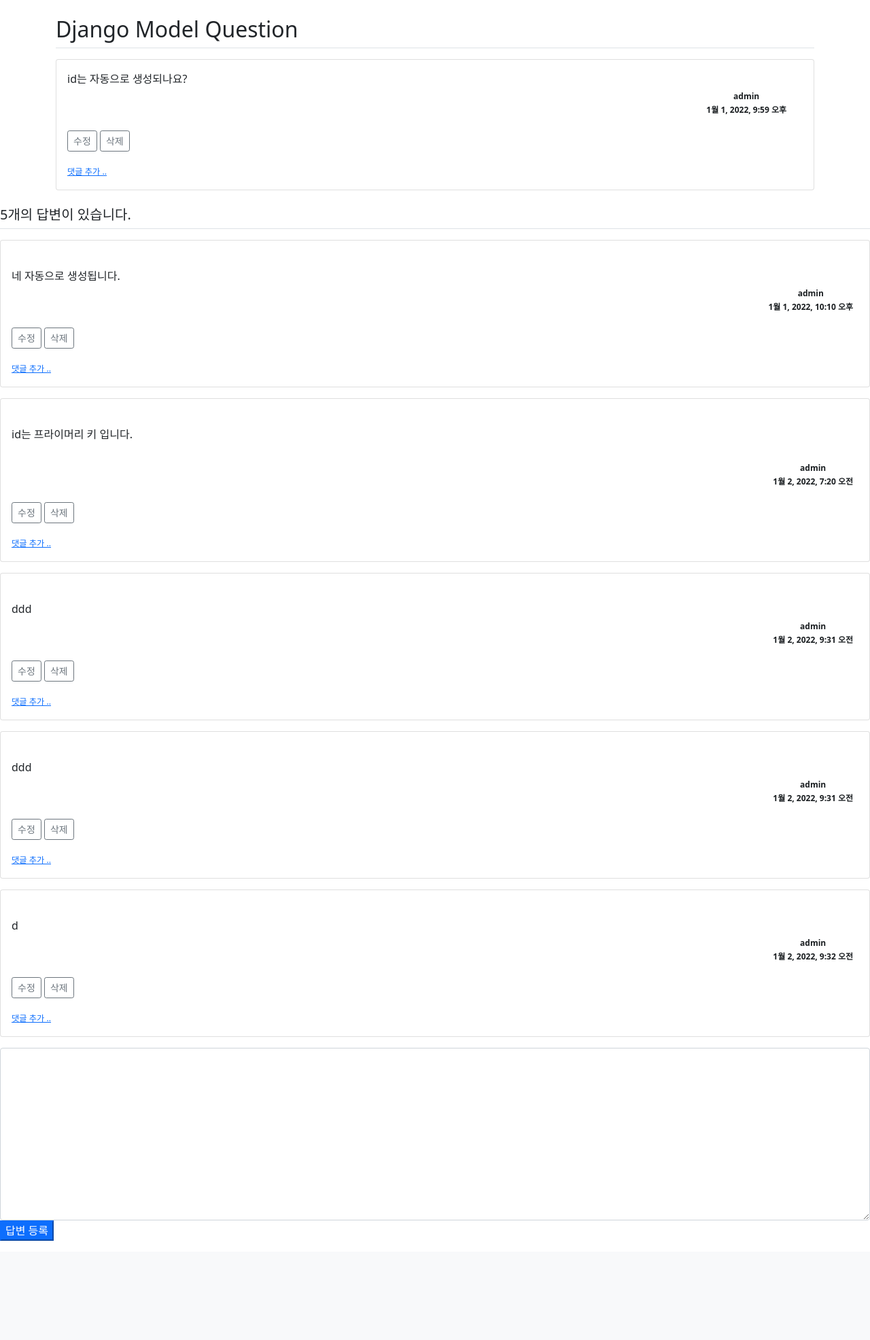
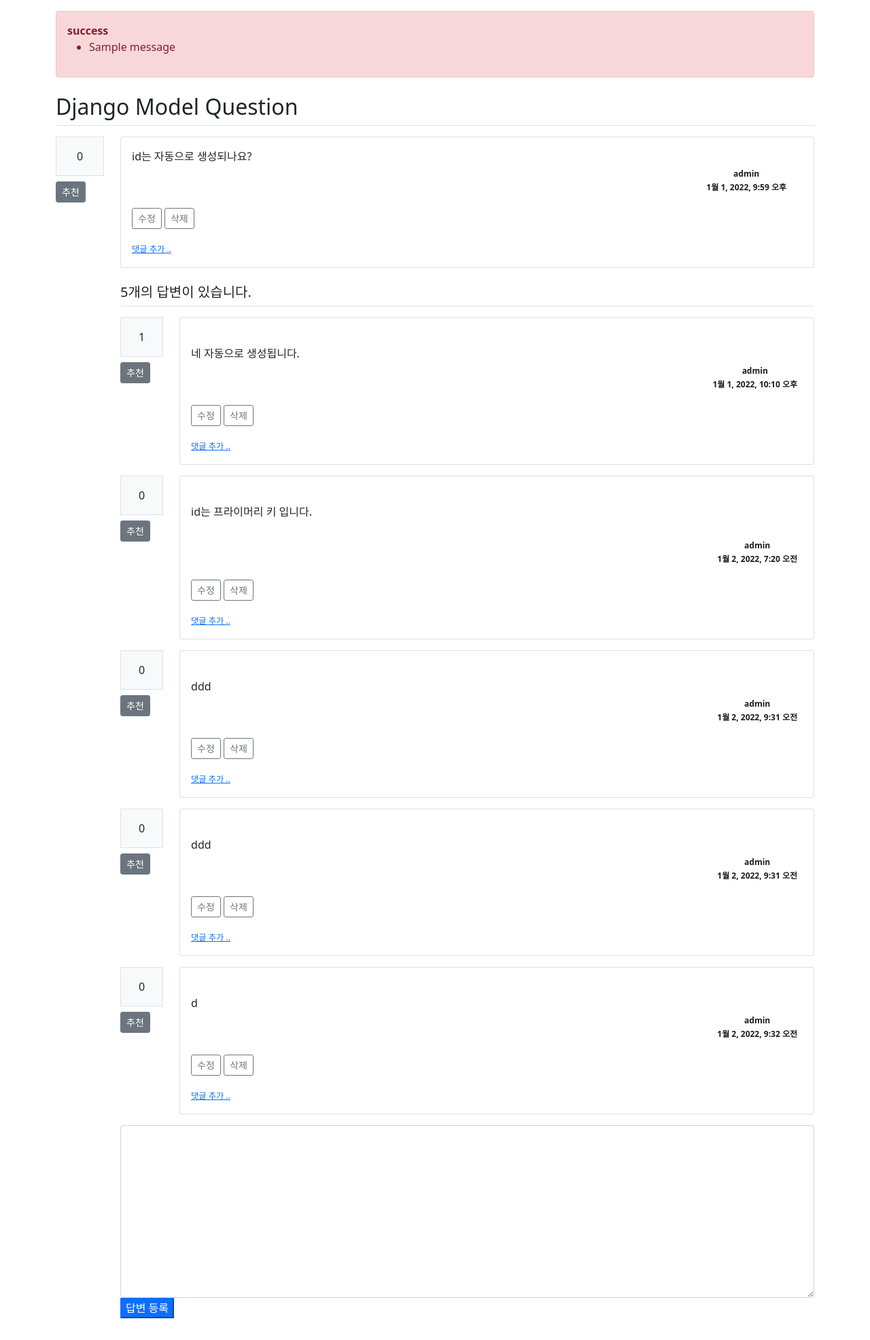
Before and after one commit to codepers0n/jump_to_django, a Django app: page /pybo/2/ in a window 1280 px wide. Shown: the part 57-2029 px from the top of the page at 68% size. Before the commit the page ends 1883 px from the top, so only its background shows below. Run offline with Django 3.2, Linux system fonts and the light colour scheme; a user stored in the database is signed in; data comes from the database, SQL or seed files in the repository; both versions use the stored data as it was after the commit; tables that the repository leaves empty hold one stand-in row (values such as "Sample post"); one stand-in notice (Sample message) is shown; some libraries are stand-ins or nearby versions.

Commit message:
추천 기능 추가

```diff
--- a/pybo/models.py
+++ b/pybo/models.py
@@ -3,22 +3,24 @@
 
 
 class Question(models.Model):
-    author = models.ForeignKey(User, on_delete=models.CASCADE)
+    author = models.ForeignKey(User, on_delete=models.CASCADE, related_name='author_question')
     subject = models.CharField(max_length=200)
     content = models.TextField()
     create_date = models.DateTimeField()
     modify_date = models.DateTimeField(null=True, blank=True)
+    voter = models.ManyToManyField(User, related_name='voter_question')
 
     def __str__(self):
         return self.subject
 
 
 class Answer(models.Model):
-    author = models.ForeignKey(User, on_delete=models.CASCADE)
+    author = models.ForeignKey(User, on_delete=models.CASCADE, related_name='author_answer')
     question = models.ForeignKey(Question, on_delete=models.CASCADE)
     content = models.TextField()
     create_date = models.DateTimeField()
     modify_date = models.DateTimeField(null=True, blank=True)
+    voter = models.ManyToManyField(User, related_name='voter_answer')
 
 
 class Comment(models.Model):
--- a/pybo/urls.py
+++ b/pybo/urls.py
@@ -1,22 +1,31 @@
 from django.urls import path
-from .views import base_views, question_views, answer_views, comment_views
+from .views import base_views, question_views, answer_views, comment_views, vote_views
 
 
 app_name = 'pybo'
 
 
 urlpatterns = [
+
     #base_views.py
+
     path('', base_views.index, name='index'),
     path('<int:question_id>/', base_views.detail, name='detail'),
+
+
     #answer_views.py
+
     path('answer/create/<int:question_id>/', answer_views.answer_create, name='answer_create'),
     path('answer/modify/<int:answer_id>/', answer_views.answer_modify, name="answer_modify"),
     path('answer/delete/<int:answer_id>/', answer_views.answer_delete, name="answer_delete"),
+
+
     #question_views.py
     path('question/create/', question_views.question_create, name='question_create'),
     path('question/modify/<int:question_id>/', question_views.question_modify, name="question_modify"),
     path('question/delete/<int:question_id>/', question_views.question_delete, name="question_delete"),
+
+
     #comment_views.py
     path('comment/create/question/<int:question_id>/', comment_views.comment_create_question, name='comment_create_question'),
     path('comment/modify/question/<int:comment_id>/', comment_views.comment_modify_question, name="comment_modify_question"),
@@ -25,4 +34,9 @@
     path('comment/create/answer/<int:answer_id>/', comment_views.comment_create_answer, name='comment_create_answer'),
     path('comment/modify/answer/<int:comment_id>/', comment_views.comment_modify_answer, name="comment_modify_answer"),
     path('comment/delete/answer/<int:comment_id>/', comment_views.comment_delete_answer, name="comment_delete_answer"),
+
+
+    #vote_views.py
+    path('vote/question/<int:question_id>', vote_views.vote_question, name='vote_question'),
+    path('vote/answer/<int:answer_id>', vote_views.vote_answer, name='vote_answer'),
 ]
--- a/templates/pybo/question_detail.html
+++ b/templates/pybo/question_detail.html
@@ -3,9 +3,33 @@
 {% block content %}
 
 <div class="container my-3">
+    <!--사용자 오류 표시-->
+    {% if messages %}
+    <div class="alert alert-danger my-3" role="alert">
+    {% for message in messages %}
+        <strong>{{ message.tags }}</strong>
+    <ul><li>{{ message.message }}</li></ul>
+    {% endfor %}
+    </div>
+    {% endif %}
+
+
+
     <h2 class="border-bottom py-2">{{ question.subject }}</h2>
 
-    <div class="card my-3">
+    <div class="row my-3">
+        <div class="col-1"><!--추천 영역-->
+            <div class="bg-light text-center p-3 border font-weight-bolder mb-1">
+                {{ question.voter.count }}
+            </div>
+            <a href="#" data-uri="{%  url 'pybo:vote_question' question.id %}"
+               class="recommend btn btn-sm btn-secondary btn-block my-1">추천</a>
+        </div>
+    <div class="col-11">
+
+
+<!--질문 영역-->
+    <div class="card">
         <div class="card-body">
             <div class="card-text" style="white-space: pre-line;">{{ question.content }}</div>
             <div class="d-flex justify-content-end">
@@ -36,6 +60,7 @@
             <div class="mt-3">
             {% for comment in question.comment_set.all %}
                 <div class="comment py-2 text-muted">
+
                     <span style="white-space: pre-line;">{{ comment.content }}</span>
                     <span>
                         - {{ comment.author }}, {{ comment.create_date }}
@@ -43,6 +68,7 @@
                         (수정:{{ comment.modify_date }})
                         {% endif %}
                     </span>
+
                     {% if request.user == comment.author %}
                     <a href="{% url 'pybo:comment_modify_question' comment.id %}"
                        class="small">수정</a>
@@ -59,24 +85,25 @@
                 <a href="{% url 'pybo:comment_create_question' question.id %}"
                 class="small"><small>댓글 추가 ..</small></a>
             </div>
-        <!--질문댓글-->
-
-
-
+            <!--질문댓글 끝-->
+        </div>
     </div>
 
-
-
-
-
-        </div>
-    </div>
         <h5 class="border-bottom my-3 py-2">
             {{ question.answer_set.count }}개의 답변이 있습니다.
         </h5>
 
         {% for answer in question.answer_set.all %}
-        <div class="card my-3">
+            <div class="row my-3">
+            <div class="col-1"> <!--추천 영역-->
+            <div class="bg-light text-center p-3 border font-weight-bolder mb-1">
+            {{ answer.voter.count }}
+            </div>
+            <a href="#" data-uri="{% url 'pybo:vote_answer' answer.id %}"
+               class="recommend btn btn-sm btn-secondary btn-block my-1">추천</a>
+            </div>
+            <div class="col-11"><!--답변 영역-->
+            <div class="card">
             <div class="card-body">
 
                 <div class="card-text" style="white-space: pre-line;">
@@ -135,11 +162,13 @@
             <!--답변 댓글 끝-->
             </div>
         </div>
+            </div>
+            </div>
+
         {% endfor %}
 
 
- <form action="{% url 'pybo:answer_create' question.id %}"
-       method="post" class="my-3">
+         <form action="{% url 'pybo:answer_create' question.id %}" method="post" class="my-3">
              {% csrf_token %}
              {% if form.errors %}
              <div class="alert alert-danger" role="alert">
@@ -169,6 +198,11 @@
             location.href = $(this).data('uri');
         }
     });
+    $(".recommend").on('click', function (){
+        if(confirm("정말로 추천하시겠습니까?")) {
+            location.href = $(this).data('uri');
+        }
+    });
 });
 </script>
 {% endblock %}
```
Also changed, not shown: pybo/views/vote_views.py (added, +31 -0 lines), templates/pybo/question_list.html (+8 -0 lines), db.sqlite3. Lines whose indentation alone changed are shown as unchanged.
